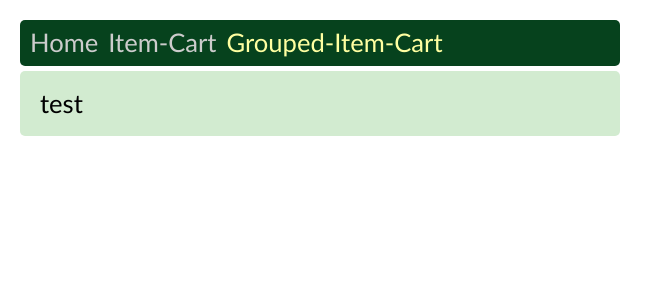
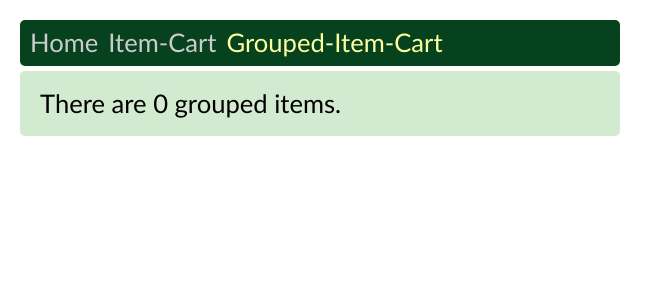
Before and after one commit to edwardtanguay/react-item-cart-grouped-item-cart, a React (Create React App) app: page /groupeditemcart in a window 1280 px wide. Shown: the top 300 px of the page, without its empty margins (0-663 px from the left). Built offline with nearby package versions, Linux system fonts and the light colour scheme.

Commit message:
cart is being updated

```diff
--- a/src/AppContext.js
+++ b/src/AppContext.js
@@ -1,4 +1,4 @@
-import { createContext, useState } from 'react';
+import { createContext, useState, useEffect } from 'react';
 
 const AppContext = createContext();
 
@@ -8,6 +8,12 @@ const _cart = {
 
 export const AppProvider = ({ children }) => {
 	const [cart, setCart] = useState(_cart);
+	const [groupedItems, setGroupedItems] = useState([]);
+
+	useEffect(() => {
+		setGroupedItems([...cart.items]);
+		console.log('updated grouped items');
+	}, [cart]);
 
 	const addToCart = (item) => {
 		cart.items.push(item);
@@ -17,8 +23,8 @@ export const AppProvider = ({ children }) => {
 	return (
 		<AppContext.Provider value={{
 			cart,
-			setCart,
-			addToCart
+			addToCart,
+			groupedItems
 		}} >
 			{children}
 		</AppContext.Provider>
--- a/src/pages/PageGroupedItemCart.js
+++ b/src/pages/PageGroupedItemCart.js
@@ -1,6 +1,13 @@
+import { useContext } from 'react';
+import AppContext from '../AppContext';
+
 const PageGroupedItemCart = ({ items }) => {
+	const { groupedItems } = useContext(AppContext);
+
 	return (
-		<div>test</div>
+		<>
+			<div>There are {groupedItems.length} grouped items.</div>
+		</>
 	)
 }
 export default PageGroupedItemCart;
--- a/src/pages/PageItemCart.js
+++ b/src/pages/PageItemCart.js
@@ -9,7 +9,7 @@ const PageItemCart = ({ items }) => {
 	}
 	return (
 		<div className="page pageItemCart">
-			<fieldset class="store">
+			<fieldset className="store">
 				<legend>Store</legend>
 				{items.map((item, i) => {
 					return (
```
Also changed, not shown: dev/notes.txt.
